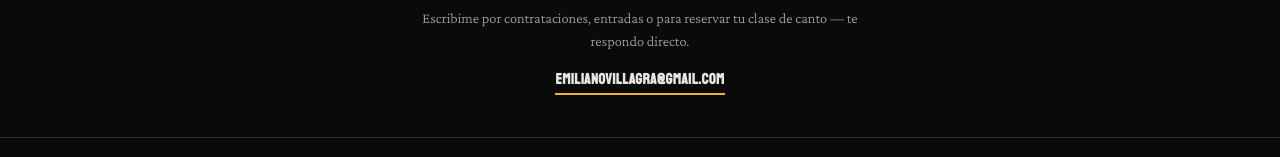
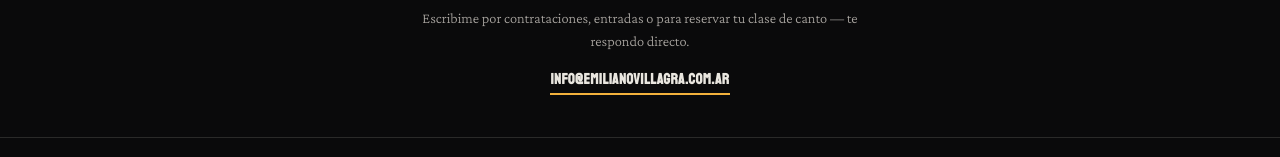
Before and after one commit to ceciliapazyemilianovillagra-cpu/emilianovillagra, a React (Vite) app: page / in a window 1280 px wide. Shown: the part 3683-3840 px from the top of the page. Built offline with nearby package versions, Linux system fonts and the light colour scheme; no server answers; the HTML template or start-up script is replaced by a standard one.

Commit message:
Actualizar correo oficial de contacto

```diff
--- a/src/App.jsx
+++ b/src/App.jsx
@@ -5,7 +5,7 @@ import { useAgenda } from './lib/useAgenda'
 const INSTAGRAM_URL = 'https://www.instagram.com/emiliano.musica/'
 const FACEBOOK_URL = 'https://www.facebook.com/emilianofolklore/'
 const WHATSAPP_NUMBER = '5493814066974'
-const EMAIL = 'emilianovillagra@gmail.com'
+const EMAIL = 'info@emilianovillagra.com.ar'
 
 const wa = (text) => `https://wa.me/${WHATSAPP_NUMBER}?text=${encodeURIComponent(text)}`
 
```
